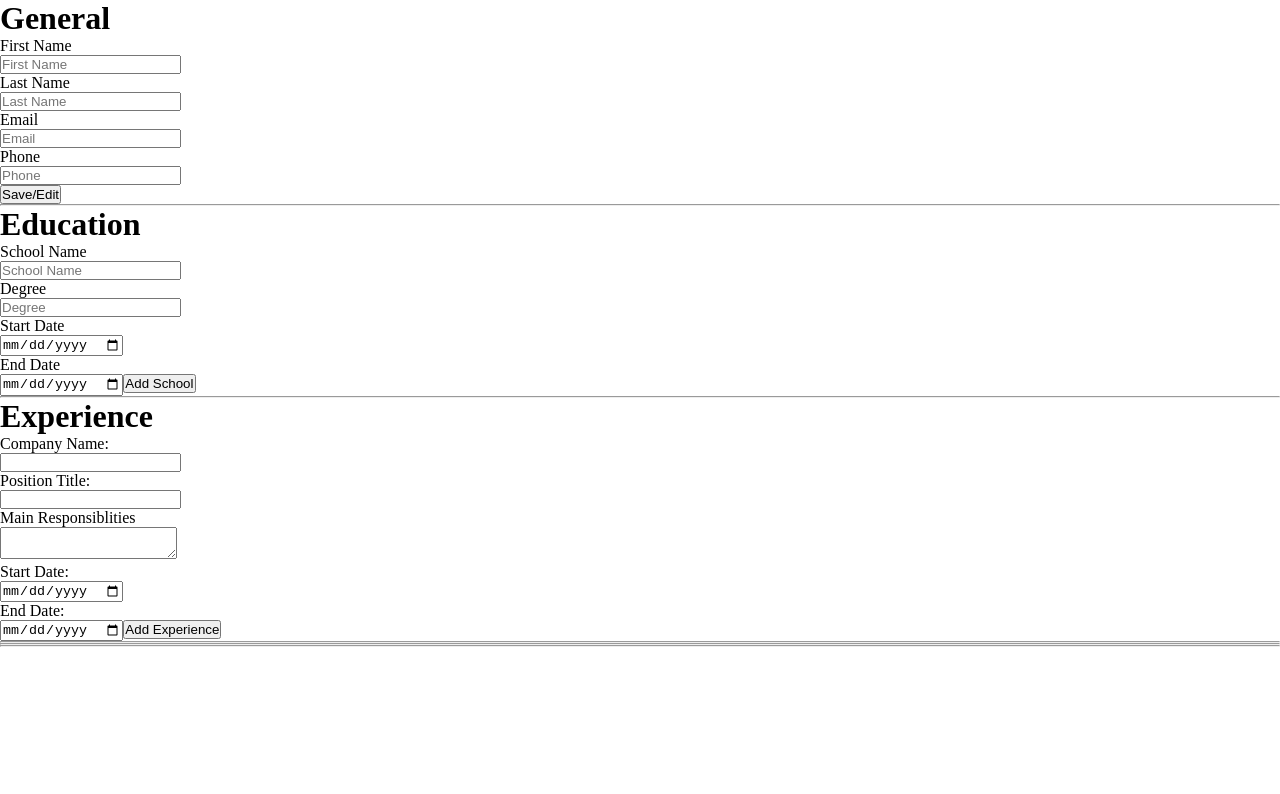
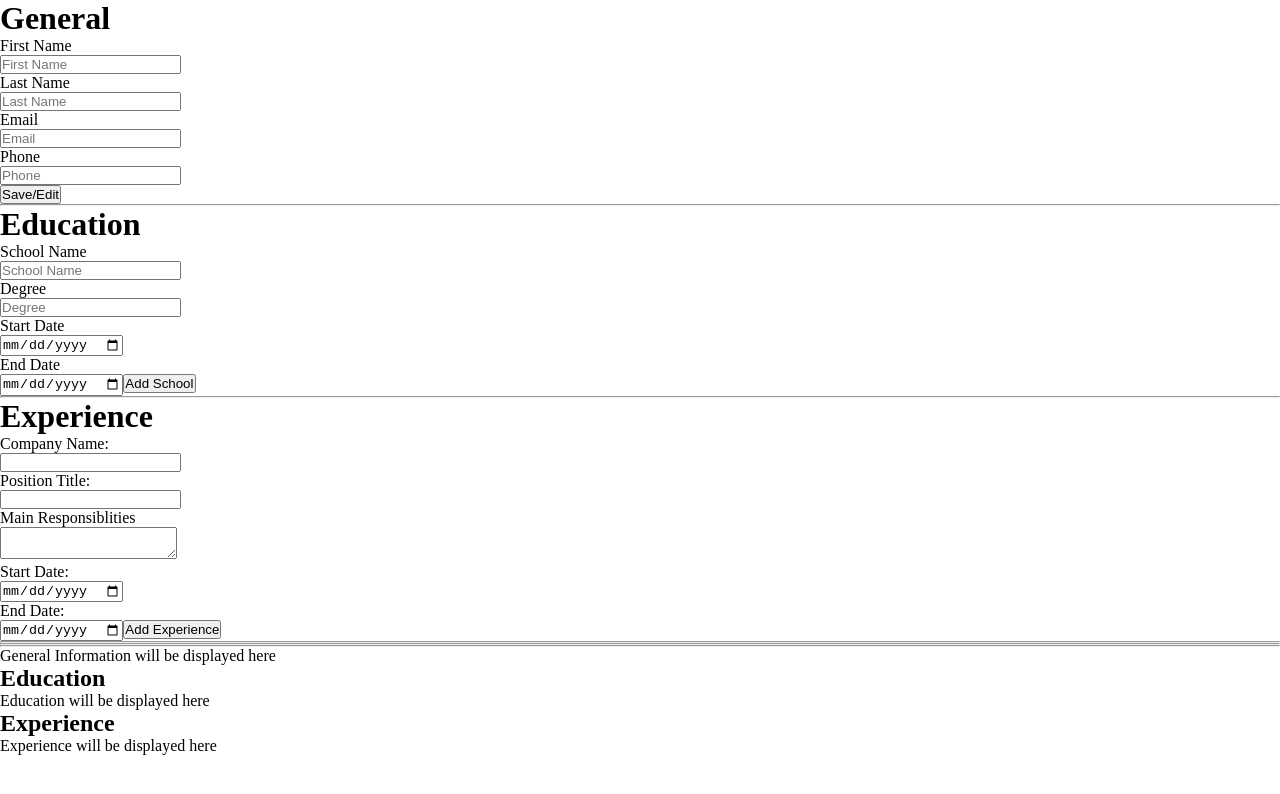
Before and after one commit to BearsLair/React-CV, a React (Vite) app in the folder CV-App/: page / in a window 1280 px wide. Shown: the top 794 px of the page. Built offline with nearby package versions, Linux system fonts and the light colour scheme.

Commit message:
CV_Display put back in

```diff
--- a/CV-App/src/App.jsx
+++ b/CV-App/src/App.jsx
@@ -2,7 +2,7 @@ import { useState } from "react";
 import General from "./components/General.jsx";
 import Education from "./components/Education.jsx";
 import Experience from "./components/Experience.jsx";
-// import CV_Display from "./components/CV_Display.jsx";
+import CV_Display from "./components/CV_Display.jsx";
 import "./styles/App.css";
 
 function App() {
@@ -20,11 +20,11 @@ function App() {
       <hr />
       <hr />
       <hr />
-      {/* <CV_Display
+      <CV_Display
         generalData={generalInfo}
         eduData={eduInfo}
         expData={expInfo}
-      /> */}
+      />
     </>
   );
 }
```
